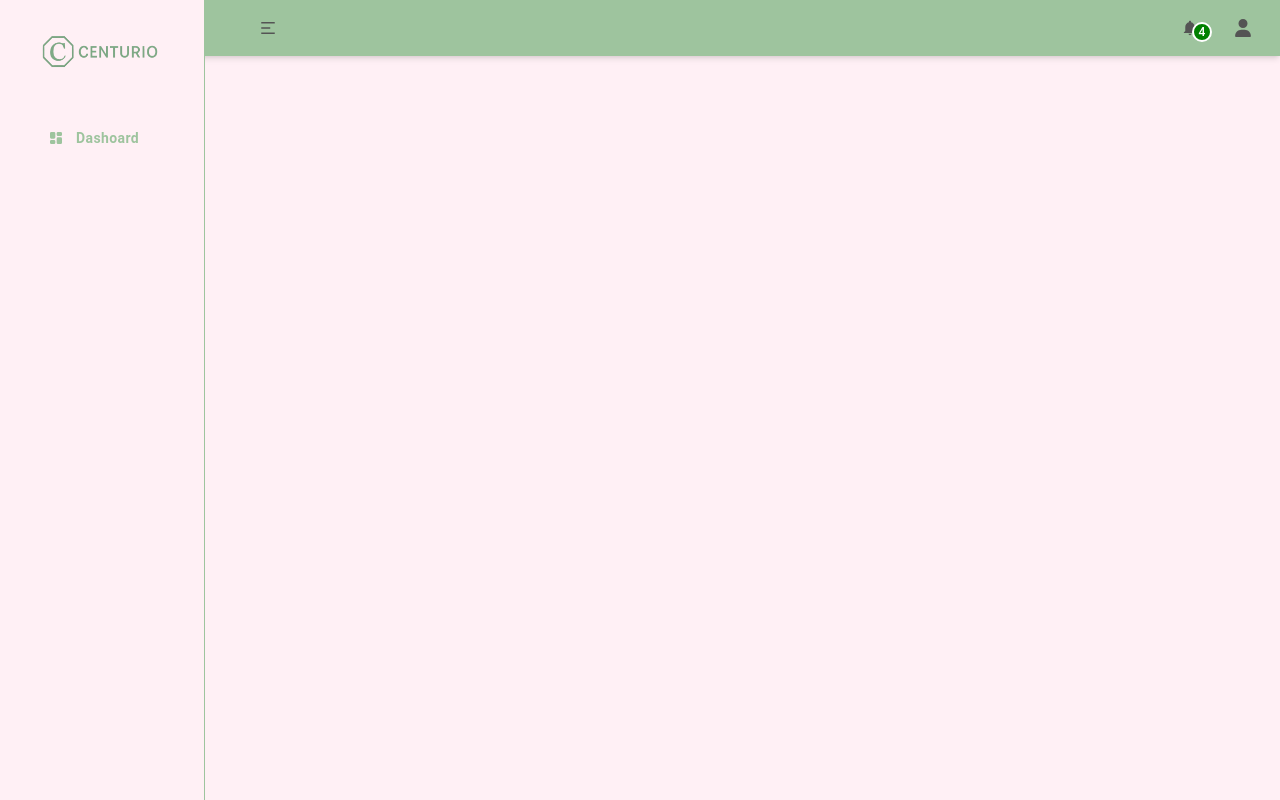
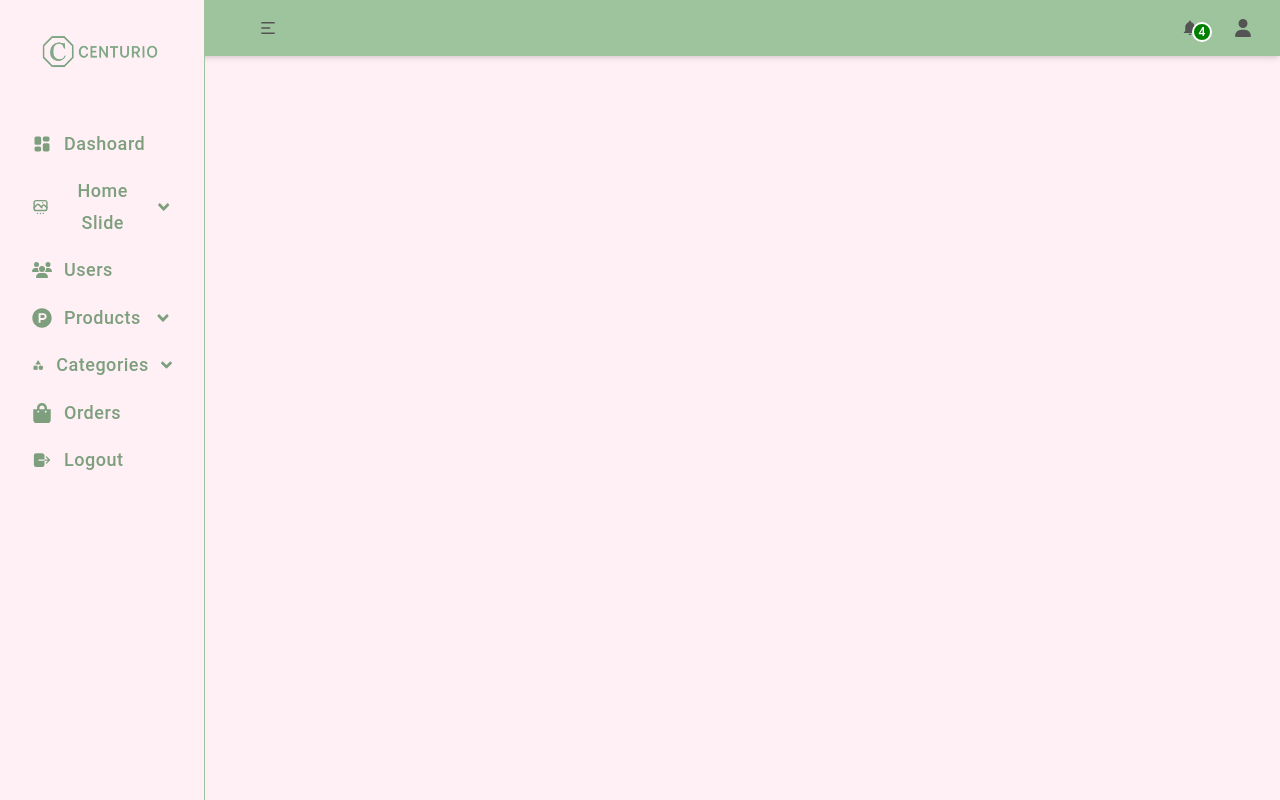
Before and after one commit to Ibrahim-Saasa/Admin-Dashboard, a React (Vite) app: page / in a window 1280 px wide. Built offline with nearby package versions, Linux system fonts and the light colour scheme; a web font is replaced by a local one.

Commit message:
cmpltd sidebar

```diff
--- a/package.json
+++ b/package.json
@@ -15,6 +15,7 @@
     "@mui/material": "^7.3.1",
     "@tailwindcss/vite": "^4.1.12",
     "react": "^19.1.1",
+    "react-collapse": "^5.1.1",
     "react-dom": "^19.1.1",
     "react-icons": "^5.5.0",
     "react-router-dom": "^7.8.2",
--- a/src/components/SideBar/SideBar.jsx
+++ b/src/components/SideBar/SideBar.jsx
@@ -1,10 +1,27 @@
-import React from "react";
+import { useState } from "react";
 import { Link } from "react-router-dom";
 import logo from "../../assets/logo.png";
 import Button from "@mui/material/Button";
 import { TbLayoutDashboardFilled } from "react-icons/tb";
+import { TbSlideshow } from "react-icons/tb";
+import { FaUsers } from "react-icons/fa6";
+import { FaProductHunt } from "react-icons/fa6";
+import { MdCategory } from "react-icons/md";
+import { FaShoppingBag } from "react-icons/fa";
+import { IoLogOut } from "react-icons/io5";
+import { FaAngleDown } from "react-icons/fa";
+import { Collapse } from "react-collapse";
 
 const SideBar = () => {
+  const [subMenuIndex, setSubMenuIndex] = useState(null);
+  const isOpenSubMenu = (index) => {
+    if (subMenuIndex === index) {
+      setSubMenuIndex(null);
+    } else {
+      setSubMenuIndex(index);
+    }
+  };
+
   return (
     <>
       <div className="sidebar fixed top-0 left-0 bg-[#fff0f5] w-[16%] h-full border-r border-[#9ec49e] px-6">
@@ -13,11 +30,134 @@ const SideBar = () => {
             <img src={logo} className="w-[170px] " />
           </Link>
         </div>
-        <ul className="mt-4 ml-4">
+        <ul className="mt-4 ">
           <li>
-            <Button className="w-full !capitalize !justify-start flex gap-3 !text-[14px] !text-[#9ec49e] !font-[600]">
-              <TbLayoutDashboardFilled className="text-[16px]" />
-              Dashoard
+            <Button className="w-full !capitalize !justify-start flex gap-3 !text-[18px] !text-[#7e9f7e] !font-[500] !items-center !py-2">
+              <TbLayoutDashboardFilled className="text-[20px]" />
+              <span>Dashoard </span>
+            </Button>
+          </li>
+          <li>
+            <Button
+              className="w-full !capitalize !justify-start flex gap-3 !text-[18px] !text-[#7e9f7e] !font-[500] !items-center !py-2"
+              onClick={() => isOpenSubMenu(1)}
+            >
+              <TbSlideshow className="text-[20px]" />
+              <span>Home Slide </span>
+              <FaAngleDown
+                className={`transition-all ml-auto ${
+                  subMenuIndex === 1 ? "rotate-180" : ""
+                }`}
+              />
+            </Button>
+
+            <Collapse isOpened={subMenuIndex === 1 ? true : false}>
+              <ul className="w-full">
+                <li className="w-full">
+                  <Button className="w-full !capitalize !justify-start !flex gap-3 !text-[13px] !text-[#7e9f7e] !font-[500] !pl-5">
+                    <span className="block w-[5px] h-[5px] rounded-full bg-[green]"></span>
+                    Add Home Banner Slide
+                  </Button>
+                </li>
+                <li className="w-full">
+                  <Button className="w-full !capitalize !justify-start flex gap-3 !text-[13px] !text-[#7e9f7e] !font-[500] !pl-5">
+                    <span className="block w-[5px] h-[5px] rounded-full bg-[green]"></span>
+                    Home Slides List
+                  </Button>
+                </li>
+              </ul>
+            </Collapse>
+          </li>
+          <li>
+            <Button className="w-full !capitalize !justify-start flex gap-3 !text-[18px] !text-[#7e9f7e] !font-[500] !items-center !py-2">
+              <FaUsers className="text-[20px]" />
+              <span>Users </span>
+            </Button>
+          </li>
+          <li>
+            <Button
+              className="w-full !capitalize !justify-start flex gap-3 !text-[18px] !text-[#7e9f7e] !font-[500] !items-center !py-2"
+              onClick={() => isOpenSubMenu(2)}
+            >
+              <FaProductHunt className="text-[20px]" />
+              <span>Products</span>
+              <FaAngleDown
+                className={`transition-all ml-auto ${
+                  subMenuIndex === 2 ? "rotate-180" : ""
+                }`}
+              />
+            </Button>
+
+            <Collapse isOpened={subMenuIndex === 2 ? true : false}>
+              <ul className="w-full">
+                <li className="w-full">
+                  <Button className="w-full !capitalize !justify-start !flex gap-3 !text-[13px] !text-[#7e9f7e] !font-[500] !pl-5">
+                    <span className="block w-[5px] h-[5px] rounded-full bg-[green]"></span>
+                    Product List
+                  </Button>
+                </li>
+                <li className="w-full">
+                  <Button className="w-full !capitalize !justify-start flex gap-3 !text-[13px] !text-[#7e9f7e] !font-[500] !pl-5">
+                    <span className="block w-[5px] h-[5px] rounded-full bg-[green]"></span>
+                    Product Upload
+                  </Button>
+                </li>
+              </ul>
+            </Collapse>
+          </li>
+          <li>
+            <Button
+              className="w-full !capitalize !justify-start flex gap-3 !text-[18px] !text-[#7e9f7e] !font-[500] !items-center !py-2"
+              onClick={() => isOpenSubMenu(3)}
+            >
+              <MdCategory className="text-[20px]" />
+              <span>Categories</span>
+              <FaAngleDown
+                className={`transition-all ml-auto ${
+                  subMenuIndex === 3 ? "rotate-180" : ""
+                }`}
+              />
+            </Button>
+
+            <Collapse isOpened={subMenuIndex === 3 ? true : false}>
+              <ul className="w-full">
+                <li className="w-full">
+                  <Button className="w-full !capitalize !justify-start !flex gap-3 !text-[13px] !text-[#7e9f7e] !font-[500] !pl-5">
+                    <span className="block w-[5px] h-[5px] rounded-full bg-[green]"></span>
+                    Category List
+                  </Button>
+                </li>
+                <li className="w-full">
+                  <Button className="w-full !capitalize !justify-start flex gap-3 !text-[13px] !text-[#7e9f7e] !font-[500] !pl-5">
+                    <span className="block w-[5px] h-[5px] rounded-full bg-[green]"></span>
+                    Add a Category
+                  </Button>
+                </li>
+                <li className="w-full">
+                  <Button className="w-full !capitalize !justify-start flex gap-3 !text-[13px] !text-[#7e9f7e] !font-[500] !pl-5">
+                    <span className="block w-[5px] h-[5px] rounded-full bg-[green]"></span>
+                    Sub Category
+                  </Button>
+                </li>
+                <li className="w-full">
+                  <Button className="w-full !capitalize !justify-start flex gap-3 !text-[13px] !text-[#7e9f7e] !font-[500] !pl-5">
+                    <span className="block w-[5px] h-[5px] rounded-full bg-[green]"></span>
+                    Add a Sub Category
+                  </Button>
+                </li>
+              </ul>
+            </Collapse>
+          </li>
+          <li>
+            <Button className="w-full !capitalize !justify-start flex gap-3 !text-[18px] !text-[#7e9f7e] !font-[500] !items-center !py-2">
+              <FaShoppingBag className="text-[20px]" />
+              <span>Orders </span>
+            </Button>
+          </li>
+          <li>
+            <Button className="w-full !capitalize !justify-start flex gap-3 !text-[18px] !text-[#7e9f7e] !font-[500] !items-center !py-2">
+              <IoLogOut className="text-[20px]" />
+              <span>Logout </span>
             </Button>
           </li>
         </ul>
--- a/src/index.css
+++ b/src/index.css
@@ -9,3 +9,6 @@ body {
   font-weight: 400;
   font-style: normal;
 }
+.ReactCollpase--collapse {
+  transition: height 500ms ease-in-out;
+}
```
Also changed, not shown: 1 other file (tests, documents, lock files or other folders).
